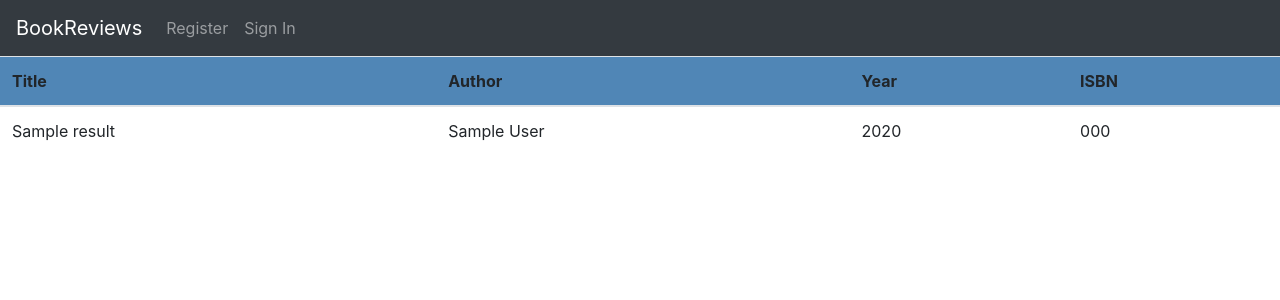
After one commit to r0ss26/BookReviews, a Flask app: template templates/search_results.html in a window 1280 px wide. The commit adds this page. Shown: the top 300 px of the page. Run offline with Flask 2, Linux system fonts and the light colour scheme; the template is opened without the code that fills it: most values are stand-ins (such as "Sample title", 1, 10 or a date in 2020); some libraries are stand-ins or nearby versions.

Commit message:
added separate page for search results page

```diff
--- a/application.py
+++ b/application.py
@@ -1,6 +1,6 @@
 import os
 
-from flask import Flask, session, render_template, redirect, request
+from flask import Flask, session, render_template, redirect, request, url_for
 from flask_session import Session
 from sqlalchemy import create_engine
 from sqlalchemy.orm import scoped_session, sessionmaker
@@ -101,17 +101,29 @@ def signout():
     session.clear()
     return redirect("/")
 
-@app.route("/search", methods =["GET", "POST"])
+@app.route("/search", methods=["GET", "POST"])
 def search():
 
     # If request method is GET, show user the search form
     if request.method == "GET":
         return render_template("search.html")
     # Otherwise the request method is POST, search the database for the users input
-    # and return the data to the search template
+    # and pass the data to the results page template
     else:
         # Get the users search inupt
         search_query = request.form['search-books']
-        # Search the database and store the results
-        result = db.execute("SELECT * FROM books WHERE title LIKE :search_query OR author LIKE :search_query OR isbn LIKE :search_query", { "search_query": '%' + search_query + '%'}).fetchall()
-        return render_template("search.html", result=result)
+        # Search the database and store the results in a session variable to pass to results page
+        session["result"] = db.execute(
+            "SELECT * FROM books WHERE title LIKE :search_query OR author LIKE :search_query OR isbn LIKE :search_query",
+            { "search_query": '%' + search_query + '%'}).fetchall()
+        return redirect(url_for("search_results"))
+
+@app.route("/results", methods=["GET"])
+def search_results():
+    ## If there are no matching results display an error message
+    if session["result"] == []:
+        return render_template("no_search_results.html", error_message="No matching books found")
+    ## Otherwise display the results in a table
+    else:
+        print(session["result"])
+        return render_template("search_results.html", result=session["result"])
--- /dev/null
+++ b/templates/no_search_results.html
@@ -0,0 +1,5 @@
+{% extends "template.html" %}
+
+{% block form_alert %}
+<div class="alert alert-danger" style="text-align: center">{{ error_message }}</div>
+{% endblock %}
--- /dev/null
+++ b/templates/search_results.html
@@ -0,0 +1,27 @@
+{% extends "template.html" %}
+
+{% block body %}
+<div>
+    <table class="table search-table">
+        <thead class="search-table-head">
+            <tr>
+                <th scope="col">Title</th>
+                <th scope="col">Author</th>
+                <th scope="col">Year</th>
+                <th scope="col">ISBN</th>
+            </tr>
+        </thead>
+        <tbody class="onhover-lightblue">
+
+            {% for id, isbn, title, author, year in result %}
+            <tr class="search-result">
+                <td>{{ title }}</td>
+                <td>{{ author }}</td>
+                <td>{{ year }}</td>
+                <td>{{ isbn }}</td>
+            </tr>
+            {% endfor %}
+        </tbody>
+    </table>
+</div>
+{% endblock %}
```
Also changed, not shown: templates/book_page.html (added, +9 -0 lines), templates/search.html (+2 -35 lines), 1 other file.
